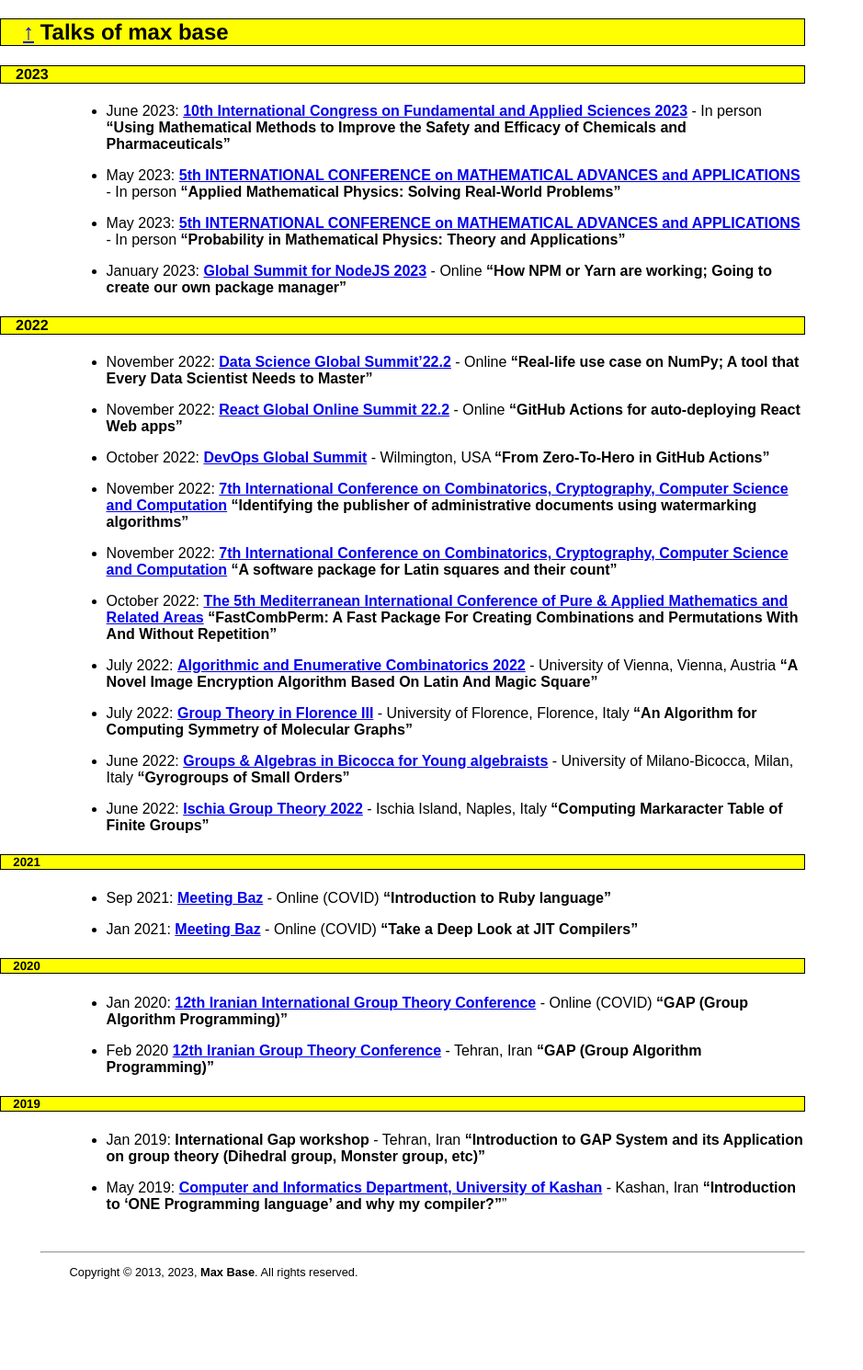
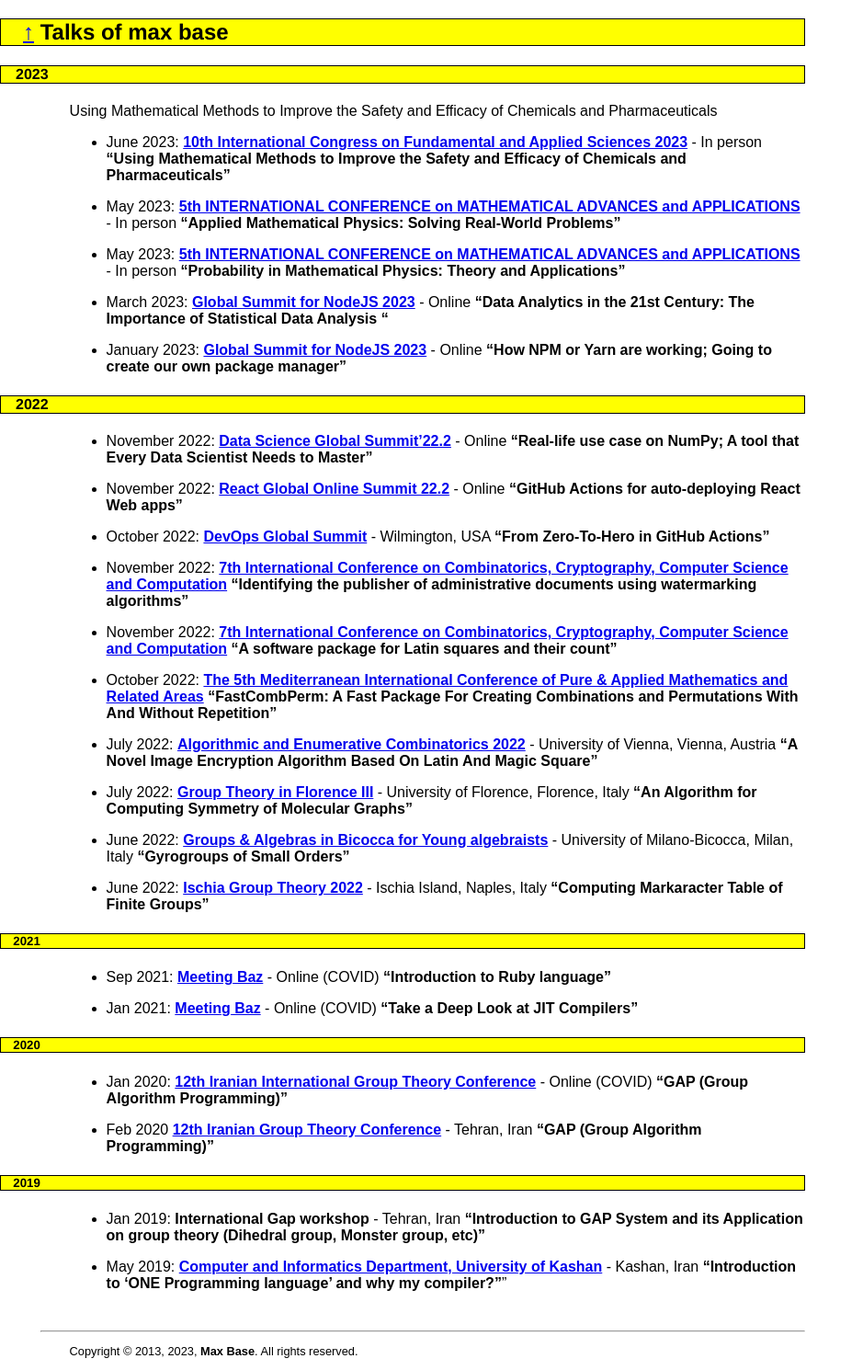
Before and after one commit to BaseMax/Max, a Jekyll site: the page built from talk.md, in a window 1280 px wide. Shown: the whole page at 92% size, without its empty margins (0-939 px from the left). Built offline with Jekyll 4.4.1, drawn with Linux system fonts in a browser that asks for light colours; before the commit the page ends 1404 px from its top, so only the background shows below that.

Commit message:
Update talks.md

```diff
--- a/_includes/_sections/talks.md
+++ b/_includes/_sections/talks.md
@@ -1,4 +1,6 @@
 #### 2023
+
+Using Mathematical Methods to Improve the Safety and Efficacy of Chemicals and Pharmaceuticals
 
 * June 2023: **[10th International Congress on Fundamental and Applied Sciences 2023](https://icfas2023.intsa.org/)** - In person
   **"Using Mathematical Methods to Improve the Safety and Efficacy of Chemicals and Pharmaceuticals"**
@@ -8,6 +10,9 @@
 
 * May 2023: **[5th INTERNATIONAL CONFERENCE on MATHEMATICAL ADVANCES and APPLICATIONS](https://2023.icomaas.com/)** - In person
   **"Probability in Mathematical Physics: Theory and Applications"**
+
+* March 2023: **[Global Summit for NodeJS 2023](https://www.csda.ir/)** - Online
+   **"Data Analytics in the 21st Century: The Importance of Statistical Data Analysis "**
 
 * January 2023: **[Global Summit for NodeJS 2023](https://events.geekle.us/nodejs/)** - Online
    **"How NPM or Yarn are working; Going to create our own package manager"**
```
